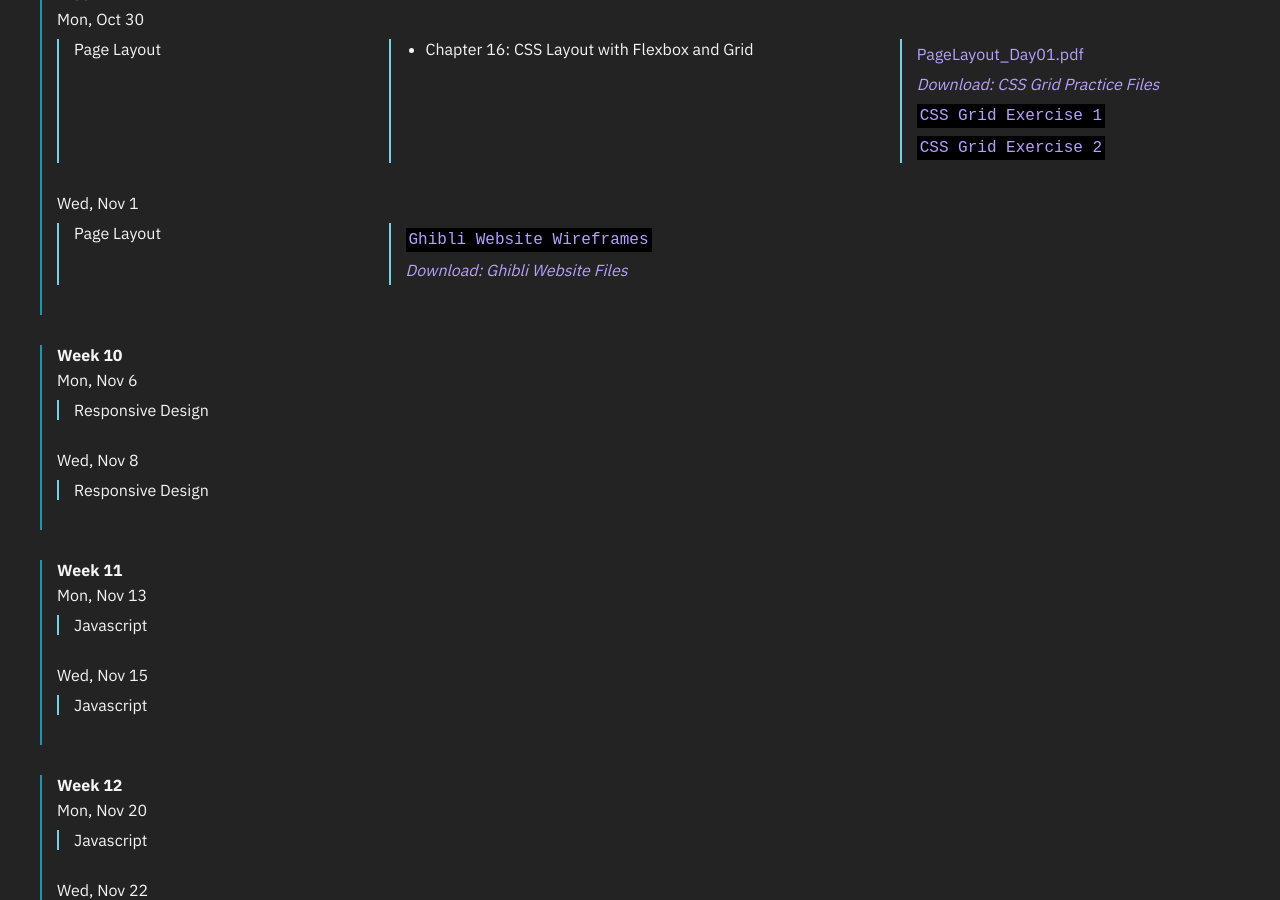
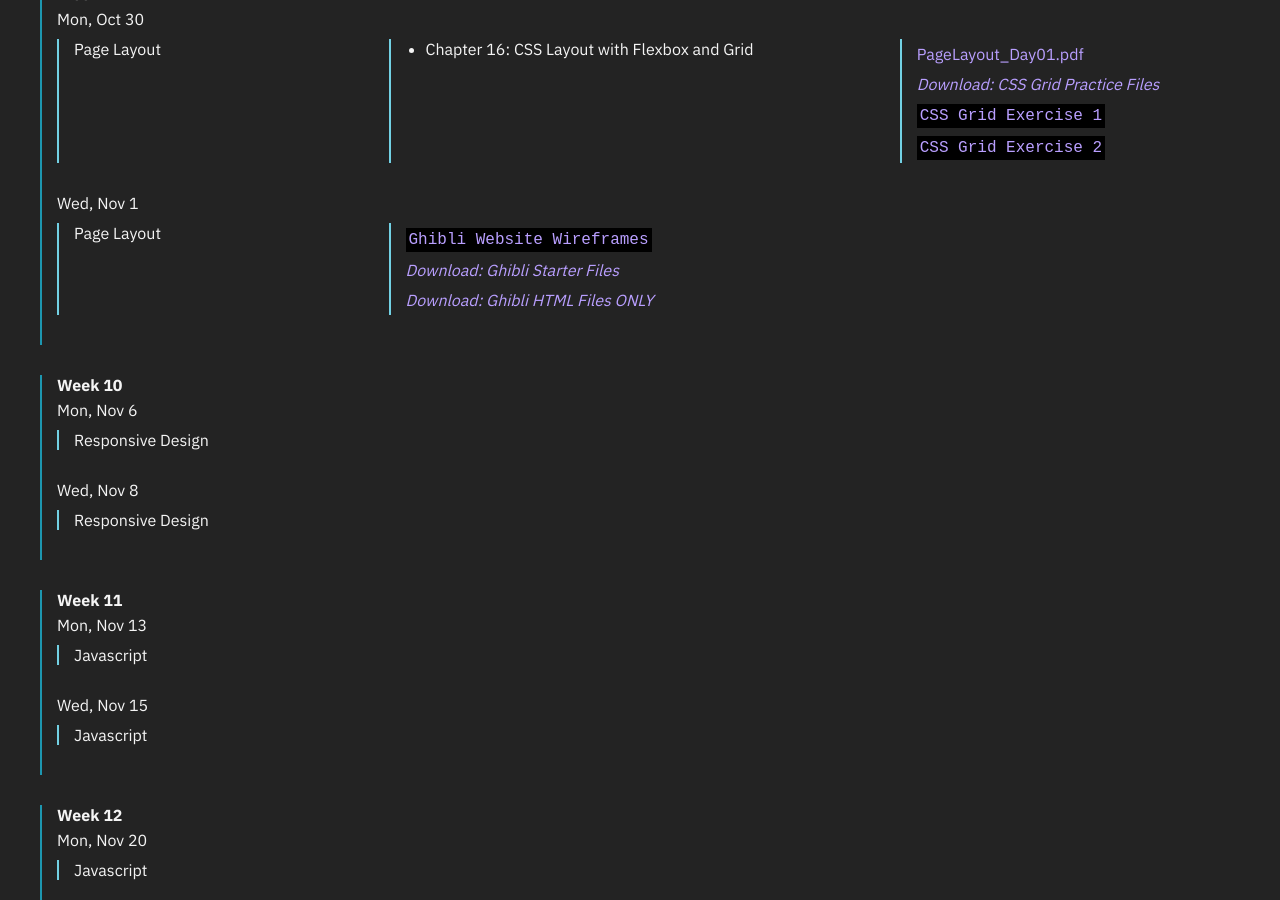
Before and after one commit to emilydidthis/CSCI-UA.004-Fall23, a Jekyll site: the page built from schedule.markdown, in a window 1280 px wide and 900 px high, scrolled down 2924 px. Built offline with Jekyll 4.4.1, drawn with Linux system fonts in a browser that asks for light colours.

Commit message:
uploading HTML files

```diff
--- a/_data/schedule.yaml
+++ b/_data/schedule.yaml
@@ -247,8 +247,11 @@ schedule:
         - name: Ghibli Website Wireframes
           path: https://www.figma.com/file/yZC2jiue4tOp05AXxokbIp/Ghibli-Wireframes?type=design&node-id=0%3A1&mode=design&t=cQRbHusnqA6Bv5pK-1
           type: external code
-        - name: "Download: Ghibli Website Files"
+        - name: "Download: Ghibli Starter Files"
           path: /assets/files/ghibli-files.zip
+          type: download
+        - name: "Download: Ghibli HTML Files ONLY"
+          path: /assets/files/ghibli-html-files.zip
           type: download
   - week_number: 10
     classes:
```
Also changed, not shown: 7 other files.
